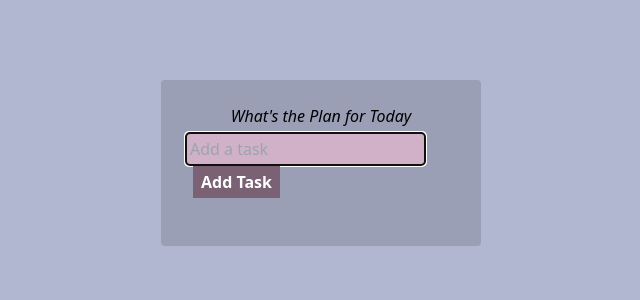
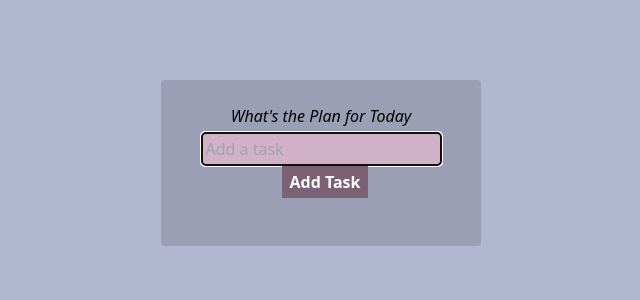
Before and after one commit to EbvidPro/To-do-App, a Next.js app: page / in a window 1280 px wide. Shown: the top 300 px of the page, without its empty margins (319-959 px from the left). Built offline with nearby package versions, Linux system fonts and the light colour scheme.

Commit message:
Center aligned the todoForm

```diff
--- a/components/TodoForm.js
+++ b/components/TodoForm.js
@@ -25,7 +25,7 @@ function TodoForm({ onSubmit, edit }) {
     }
 
     return (
-        <form className='pt-1' onSubmit={handleSubmit} autoComplete="off">
+        <form className='pt-1 text-center' onSubmit={handleSubmit} autoComplete="off">
             {edit ? (
                 <>
                     <input type="text"
```
